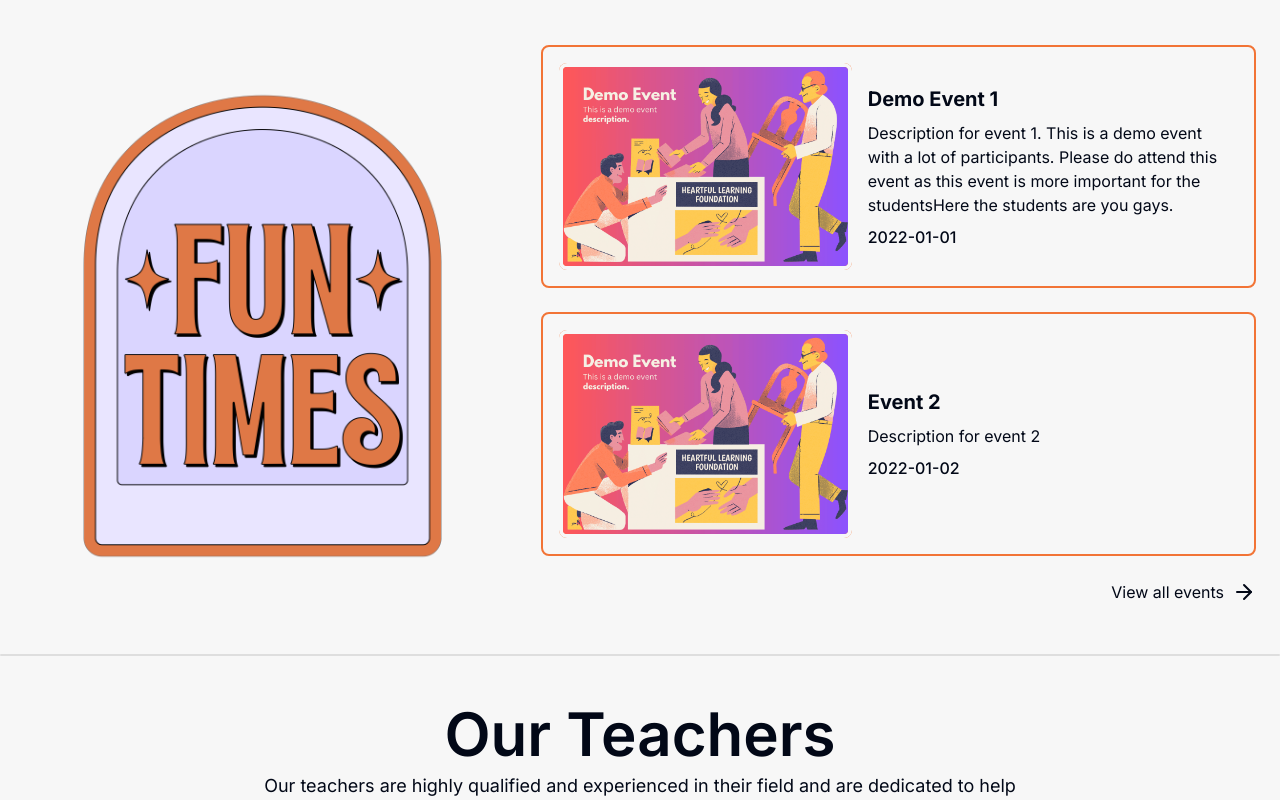
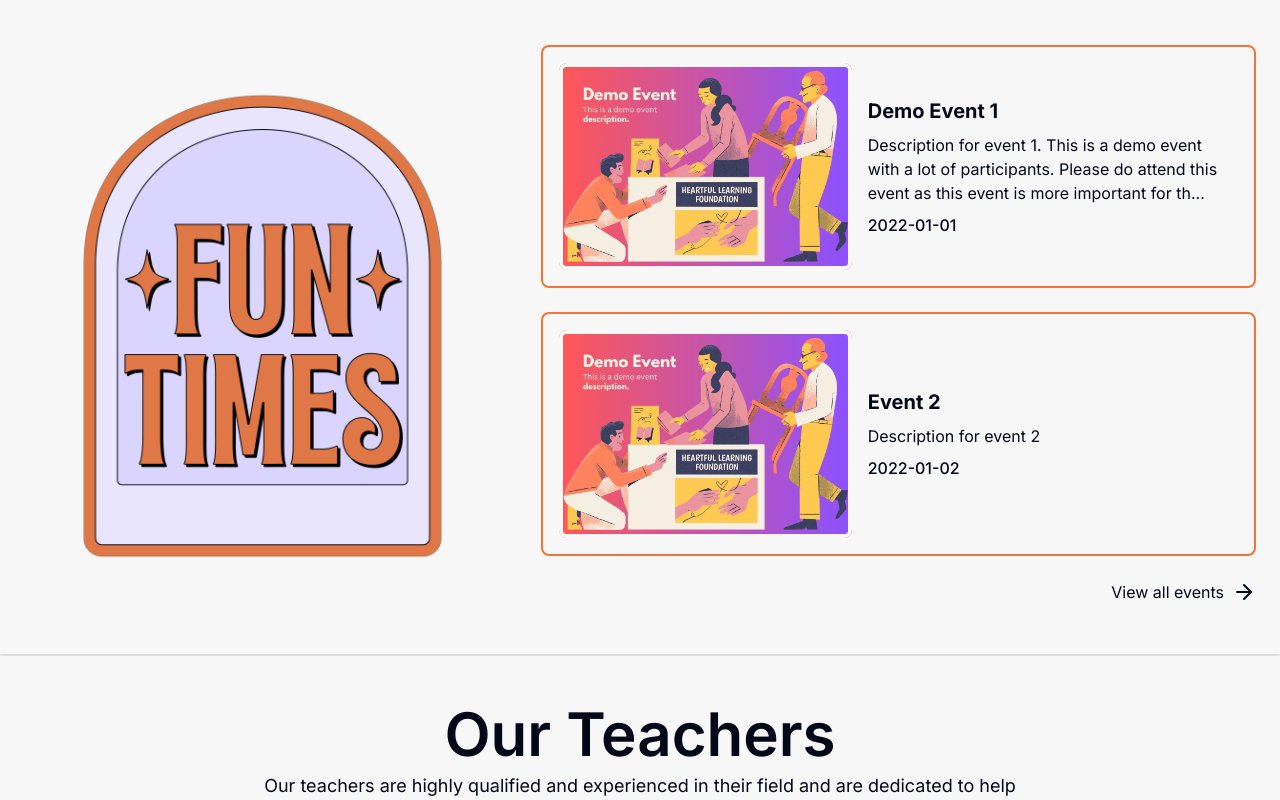
Before and after one commit to dev-ally/navkar-academy, a Next.js app: page / in a window 1280 px wide. Shown: the part 1820-2620 px from the top of the page. Built offline with nearby package versions, Linux system fonts and the light colour scheme.

Commit message:
Some Basic Good Changes

```diff
--- a/components/private/home/Contact.jsx
+++ b/components/private/home/Contact.jsx
@@ -18,7 +18,7 @@ const Contact = () => {
               <iframe
                 src="https://www.google.com/maps/embed?pb=!1m18!1m12!1m3!1d3772.008834880848!2d73.08942017589804!3d19.019332353747796!2m3!1f0!2f0!3f0!3m2!1i1024!2i768!4f13.1!3m3!1m2!1s0x3be7e9c1fa130487%3A0xac3d8490bf4a2bc9!2sNavkar%20Academy!5e0!3m2!1sen!2sin!4v1724013140042!5m2!1sen!2sin"
                 style={{ border: "0" }}
-                allowfullscreen=""
+                allowFullScreen=""
                 loading="lazy"
                 referrerPolicy="no-referrer-when-downgrade"
                 className="w-full h-[300px] rounded-md"
--- a/components/private/home/Events.jsx
+++ b/components/private/home/Events.jsx
@@ -69,7 +69,11 @@ const Events = () => {
                   <h3 className="text-xl font- font-bold mb-2">
                     {event.title}
                   </h3>
-                  <p className="text-base mb-2">{event.description}</p>
+                  <p className="text-base mb-2">
+                    {event.description.length <= 140
+                      ? event.description
+                      : `${event.description.substring(0, 140)}...`}
+                  </p>
                   <span className="text-base font-medium">{event.date}</span>
                 </div>
               </div>
--- a/components/private/home/Header.jsx
+++ b/components/private/home/Header.jsx
@@ -11,7 +11,7 @@ const Header = () => {
       <div className="flex w-full justify-between items-center px-6 py-12 gap-6 min-h-[70svh] md:min-h-[80svh]">
         <div className="w-full md:w-[50%]">
           <h4 className="mb-3 md:mb-4 text-xl md:text-2xl font-bold">
-            ## <span className="text-accent">NAVKAR</span> ACADEMY
+            # <span className="text-accent">NAVKAR</span> ACADEMY
           </h4>
           <h1 className="text-4xl md:text-7xl font-bold mb-2 md:mb-3">
             The Best <span className="text-accent">Choice</span>
--- a/components/private/home/Testimonials.jsx
+++ b/components/private/home/Testimonials.jsx
@@ -49,10 +49,11 @@ const Testimonials = () => {
                       />
                     </div>
                     <div className="md:w-[70%] flex justify-center items-start flex-col">
-                      <p className="text-base md:text-[18px] barlow-regular mb-4">
+                      <p className="text-lg barlow-regular">
                         Lorem ipsum dolor sit amet consectetur adipisicing elit.
                         Quisquam, voluptate.
                       </p>
+                      <div className="w-full h-[1px] bg-black/20 my-4" />
                       <span className="text-base md:text-lg barlow-semibold">
                         Student Name
                       </span>
--- a/components/shared/Header.jsx
+++ b/components/shared/Header.jsx
@@ -190,7 +190,7 @@ const Header = () => {
                 <Link href="/events">Events</Link>
               </div>
               <div className="custom-header-hover-underline">
-                <a href="https://store.navkaracademy.in" target="_blank">
+                <a href="https://navkar-academy-store.vercel.app/" target="_blank">
                   Store
                 </a>
               </div>
```
